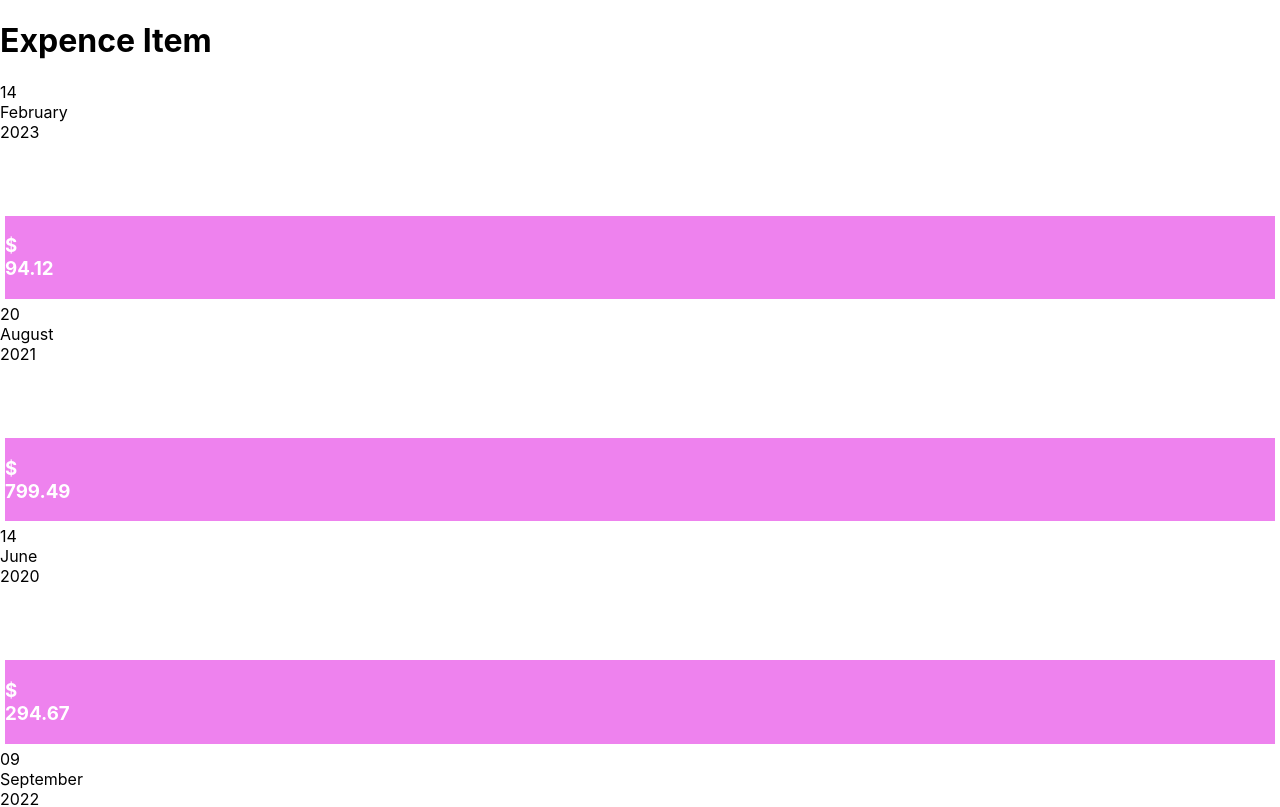
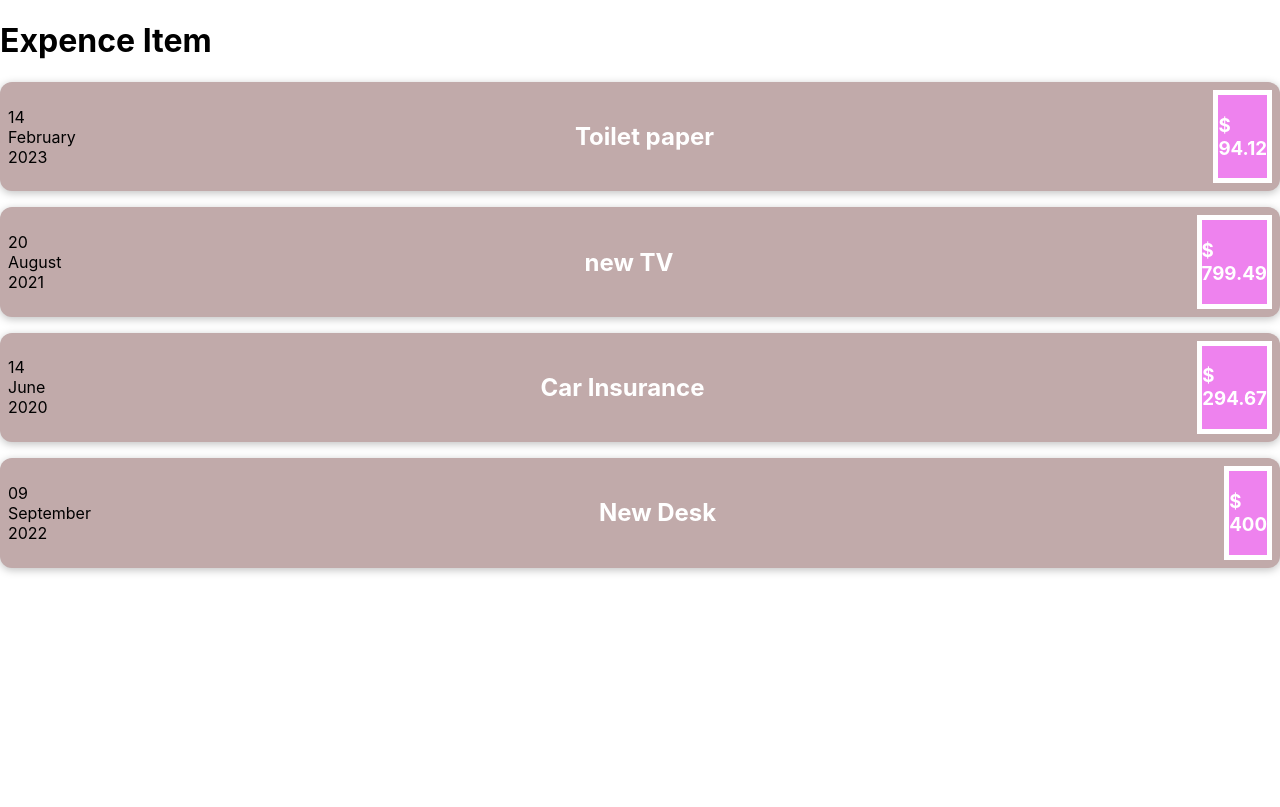
Before and after one commit to priyabanait/ReactApp, a React (Create React App) app: page / in a window 1280 px wide. Shown: the top 807 px of the page. Built offline with nearby package versions, Linux system fonts and the light colour scheme.

Commit message:
Expense item

```diff
--- a/src/ExpenceItem.css
+++ b/src/ExpenceItem.css
@@ -1,4 +1,4 @@
-.expence_item{
+.expence-item{
    display:flex;
    justify-content: space-between;
    align-items: center;
```
Also changed, not shown: src/Expence1.js (added, +13 -0 lines).
